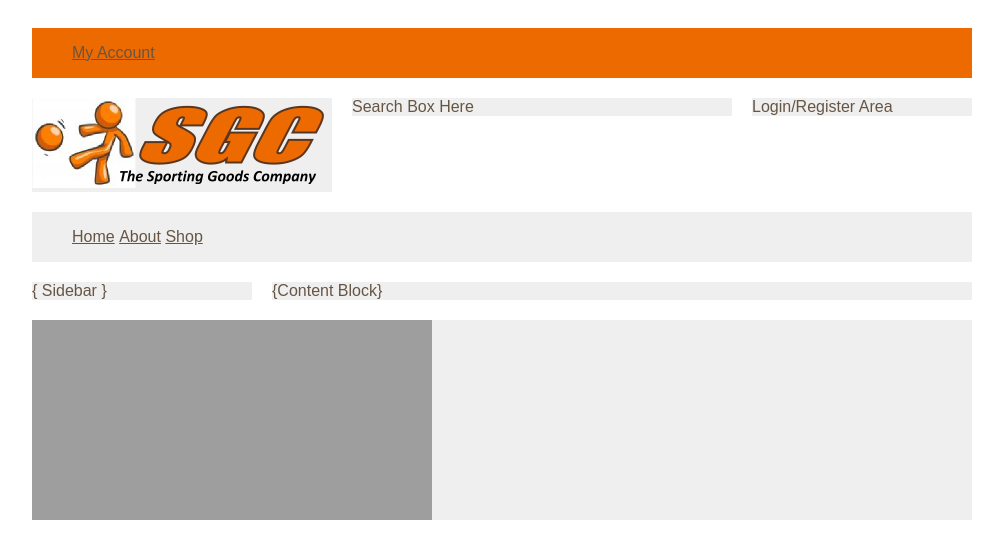
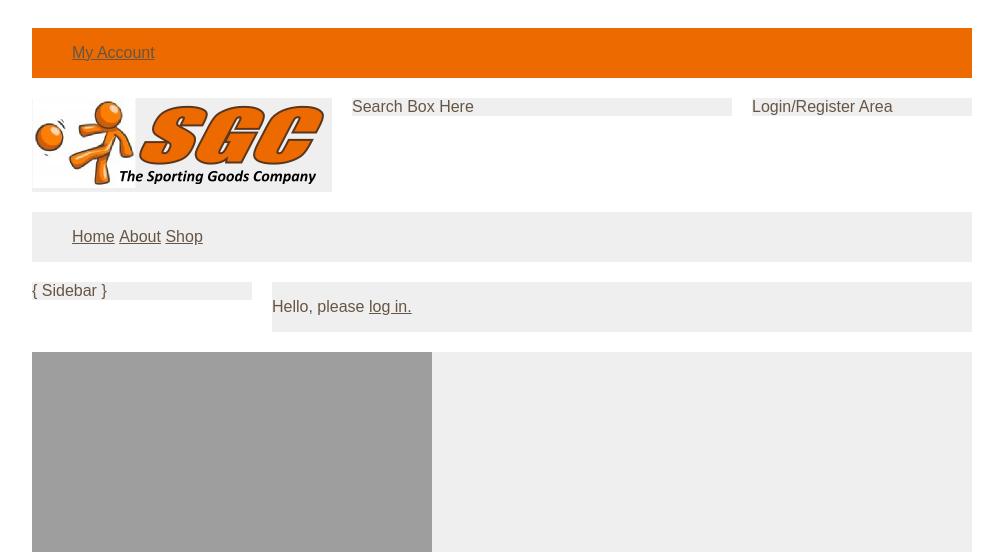
Before and after one commit to andrewt52/mystore, a Django app: page / in a window 1280 px wide. Shown: the top 556 px of the page, without its empty margins (138-1141 px from the left). Run offline with Django 3.2, Linux system fonts and the light colour scheme.

Commit message:
Sample auth checks in templates added

```diff
--- a/mystore/views.py
+++ b/mystore/views.py
@@ -1,4 +1,4 @@
-from django.shortcuts import render_to_response
+from django.shortcuts import render
 
 def index(request):
-	return render_to_response('index.html',)
+	return render(request, 'index.html')
--- a/templates/index.html
+++ b/templates/index.html
@@ -1,2 +1,8 @@
 {% extends "base.html" %}
-{% block content %}{Content Block}{% endblock%}
+{% block content %}
+	{% if user.is_authenticated %}
+		<p>Welcome, {{ user.username|capfirst }}. Thanks for stopping by.</p>
+	{% else %}
+		<p>Hello, please <a href="/accounts/login">log in.</a></p>
+	{% endif %}
+{% endblock%}
```
